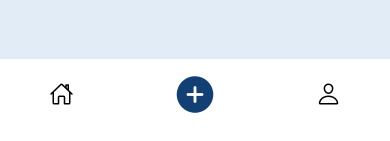
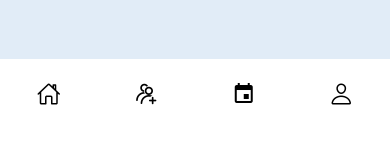
Before and after one commit to DamienFooxx/When2Meet-Orbital, a React Native app in the folder when2meet_frontend/: screen /Main in a window 390 px wide. Shown: the part 700-841 px from the top of the page. Built offline with nearby package versions, Linux system fonts and the light colour scheme.

Commit message:
change icons in main page

```diff
--- a/when2meet_frontend/src/pages/Main_page.jsx
+++ b/when2meet_frontend/src/pages/Main_page.jsx
@@ -3,6 +3,8 @@ import React, {useState} from 'react';
 import { colors } from '../utils/colors';
 import { fonts } from '../utils/fonts';
 import Ionicons from 'react-native-vector-icons/Ionicons';
+import AntDesign from 'react-native-vector-icons/AntDesign';
+import MaterialIcons from 'react-native-vector-icons/MaterialIcons';
 import { useNavigation } from '@react-navigation/native';
 import CreateEvent_page from './CreateEvent_page';
 
@@ -113,9 +115,14 @@ const Main_page = () => {
           <Ionicons name = "home-outline" size = {24} color = {'black'}/>
         </TouchableOpacity>
 
+        {/* create group */}
+        <TouchableOpacity style = {styles.buttomButton} onPress = {() => navigation.navigate('CreateGroup')}>
+            <AntDesign name = "addusergroup" size = {24} color = {'black'}/>
+        </TouchableOpacity>
+
         {/* create event */}
         <TouchableOpacity style = {styles.bottomButton} onPress = {() => setModalVisible(true)}>
-          <Ionicons name = "add-circle" size = {45} color = {colors.primary}/>
+          <MaterialIcons name = "event" size = {24} color = {'black'}/>
         </TouchableOpacity>
 
         {/* profile */}
```
Also changed, not shown: when2meet_frontend/src/pages/event_pages/CreateEvent_page.jsx (renamed from when2meet_frontend/src/pages/CreateEvent_page.jsx).
